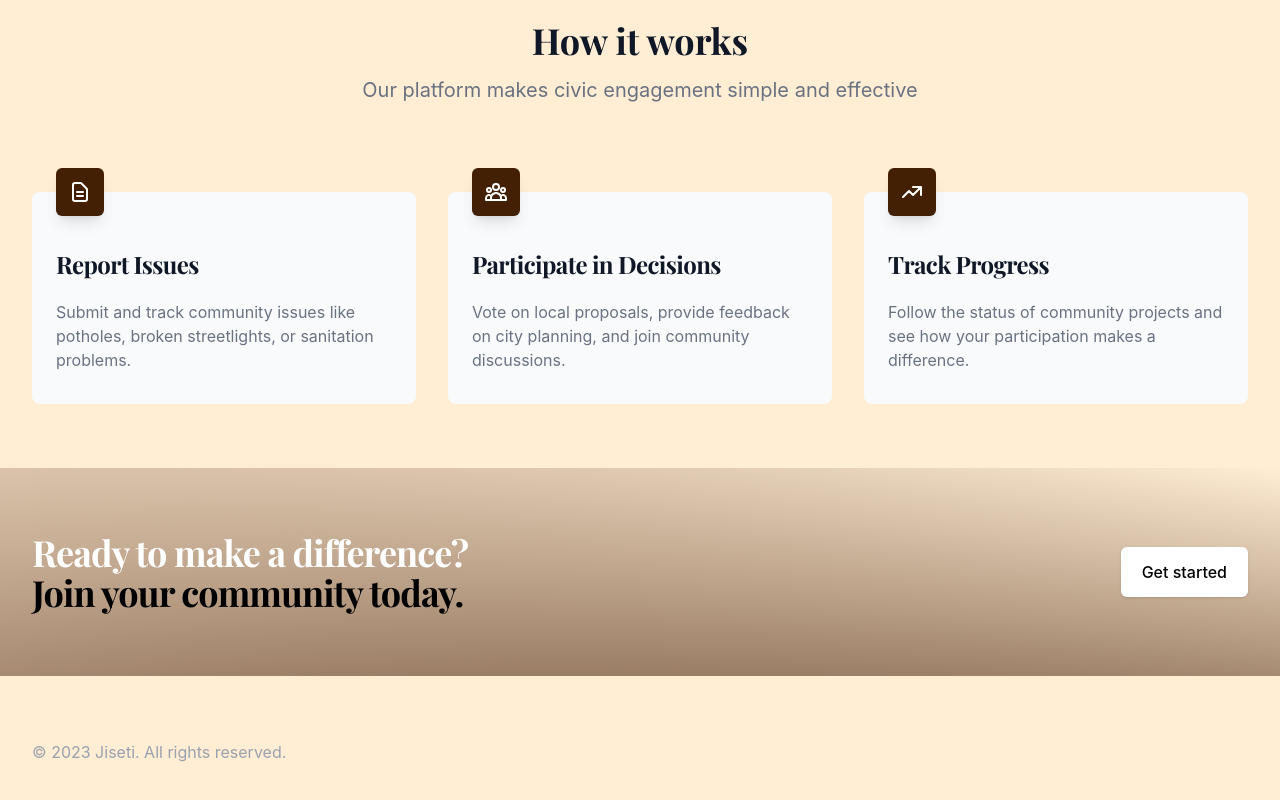
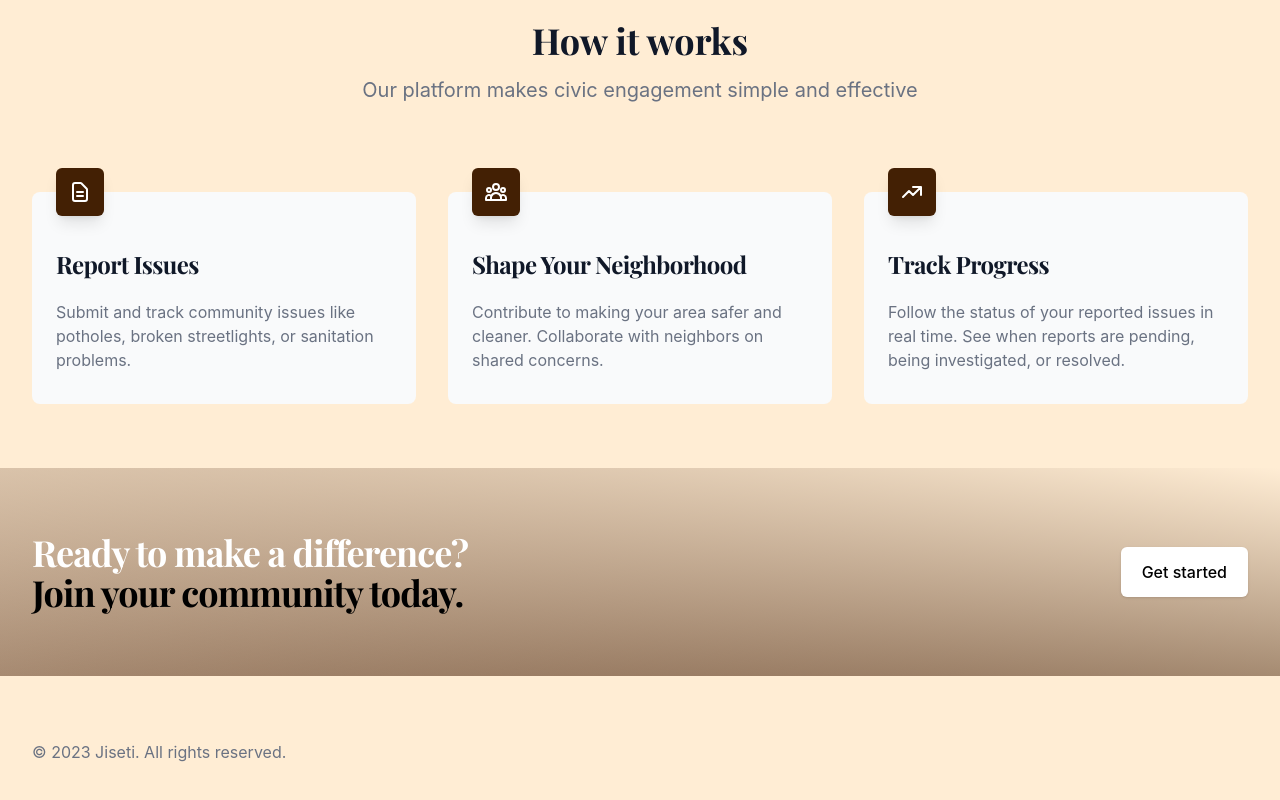
Before and after one commit to IvanMusila/group-3-jiseti, a React (Vite) app in the folder frontend/: page / in a window 1280 px wide. Shown: the part 686-1486 px from the top of the page. Built offline with nearby package versions, Linux system fonts and the light colour scheme; no server answers; a web font is replaced by a local one.

Commit message:
homepage minor style change

```diff
--- a/frontend/src/pages/HomePage.jsx
+++ b/frontend/src/pages/HomePage.jsx
@@ -21,7 +21,7 @@ const HomePage = () => {
           <div className="flex justify-between h-16">
             <div className="flex items-center">
               <div className="flex-shrink-0 flex items-center">
-                <div className="h-12 w-40 ">
+                <div className="h-14 w-42 ">
                     <img
                         className=" "
                         src="./images/jiseti-logo2.png"
@@ -150,9 +150,9 @@ const HomePage = () => {
                       </svg>
                     </span>
                   </div>
-                  <h3 className="mt-8 text-2xl font-medium text-gray-900 tracking-tight">Participate in Decisions</h3>
+                  <h3 className="mt-8 text-2xl font-medium text-gray-900 tracking-tight">Shape Your Neighborhood</h3>
                   <p className="mt-5 text-base text-gray-500">
-                    Vote on local proposals, provide feedback on city planning, and join community discussions.
+                    Contribute to making your area safer and cleaner. Collaborate with neighbors on shared concerns.
                   </p>
                 </div>
               </div>
@@ -170,7 +170,7 @@ const HomePage = () => {
                   </div>
                   <h3 className="mt-8 text-2xl font-medium text-gray-900 tracking-tight">Track Progress</h3>
                   <p className="mt-5 text-base text-gray-500">
-                    Follow the status of community projects and see how your participation makes a difference.
+                    Follow the status of your reported issues in real time. See when reports are pending, being investigated, or resolved.
                   </p>
                 </div>
               </div>
@@ -215,7 +215,7 @@ const HomePage = () => {
         <div className="max-w-7xl mx-auto py-12 px-4 sm:px-6 lg:py-16 lg:px-8">
           <div className="md:flex md:items-center md:justify-between">
             <div className="mt-8 md:mt-0 md:order-1">
-              <p className="text-center text-base text-gray-400">
+              <p className="text-center text-base text-gray-500">
                 &copy; 2023 Jiseti. All rights reserved.
               </p>
             </div>
```
